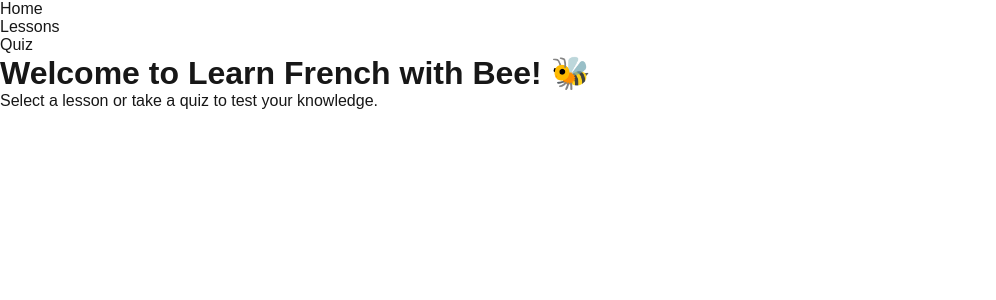
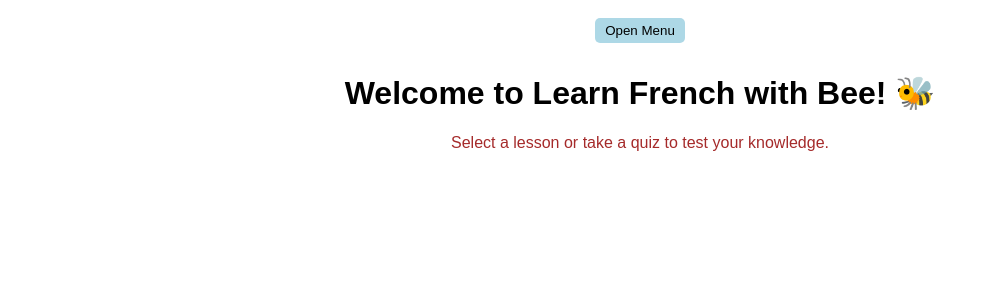
Before and after one commit to Blessing-K/learn-french-with-bee, a Next.js app: page / in a window 1280 px wide. Shown: the top 300 px of the page, without its empty margins (0-996 px from the left). Built offline with nearby package versions, Linux system fonts and the light colour scheme.

Commit message:
added globals.css and gave next.js app general styling.

```diff
--- a/components/Navbar.js
+++ b/components/Navbar.js
@@ -1,9 +1,20 @@
+// components/Navbar.js
+import { useState } from "react";
 import Link from "next/link";
 
 export default function Navbar() {
+  const [isMenuOpen, setIsMenuOpen] = useState(false); // Managing menu state
+
+  const toggleMenu = () => {
+    setIsMenuOpen(!isMenuOpen);
+  };
+
   return (
     <nav>
-      <ul>
+      <button onClick={toggleMenu}>
+        {isMenuOpen ? "Close Menu" : "Open Menu"} {/* Dynamic button text */}
+      </button>
+      <ul style={{ display: isMenuOpen ? "block" : "none" }}> {/* Show/hide menu based on state */}
         <li><Link href="/">Home</Link></li>
         <li><Link href="/lessons">Lessons</Link></li>
         <li><Link href="/quiz">Quiz</Link></li>
--- a/pages/lessons.js
+++ b/pages/lessons.js
@@ -1,4 +1,4 @@
-import { useState } from "react";
+// pages/lessons.js
 import Navbar from "../components/Navbar";
 import LessonCard from "../components/LessonCard";
 
--- a/styles/globals.css
+++ b/styles/globals.css
@@ -1,42 +1,28 @@
-:root {
-  --background: #ffffff;
-  --foreground: #171717;
+/* styles/globals.css */
+body {
+  font-family: Arial, sans-serif;
+  text-align: center;
 }
 
-@media (prefers-color-scheme: dark) {
-  :root {
-    --background: #0a0a0a;
-    --foreground: #ededed;
-  }
+h3, p{
+  color: brown;
 }
 
-html,
-body {
-  max-width: 100vw;
-  overflow-x: hidden;
+nav ul {
+  list-style-type: none;
+  padding: 0;
 }
 
-body {
-  color: var(--foreground);
-  background: var(--background);
-  font-family: Arial, Helvetica, sans-serif;
-  -webkit-font-smoothing: antialiased;
-  -moz-osx-font-smoothing: grayscale;
+nav li {
+  display: inline;
+  margin: 0 10px;
 }
 
-* {
-  box-sizing: border-box;
-  padding: 0;
-  margin: 0;
+button {
+  margin: 10px;
+  padding: 5px 10px;
+  background-color: lightblue;
+  border: none;
+  border-radius: 5px;
+  cursor: pointer;
 }
-
-a {
-  color: inherit;
-  text-decoration: none;
-}
-
-@media (prefers-color-scheme: dark) {
-  html {
-    color-scheme: dark;
-  }
-}
```
